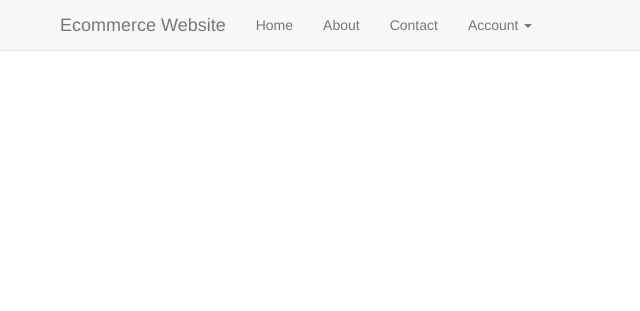
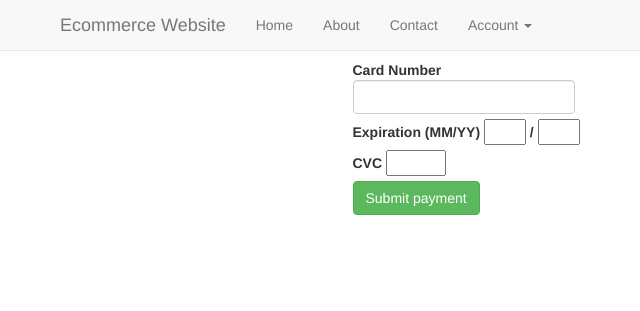
Before and after one commit to henrymbuguak/E-commerce-Site-Created-Using-Django-1.11.1, a Django app: page /checkout/ in a window 1280 px wide. Shown: the top 311 px of the page, without its empty margins (10-650 px from the left). Run offline with Django 3.2, Linux system fonts and the light colour scheme; a user stored in the database is signed in; some libraries are stand-ins or nearby versions.

Commit message:
Adding strip to the application

```diff
--- a/checkout/templates/checkout.html
+++ b/checkout/templates/checkout.html
@@ -1,7 +1,10 @@
 {% extends 'base.html' %}
 
 {% block script %}
-
+    <script>
+        var stripe = Stripe('pk_test_oxFqwE33CrQpO4WJrGPXytwd');
+        var elements = stripe.elements();
+    </script>
 {% endblock %}
 
 {% block jquery %}
@@ -9,5 +12,33 @@
 {% endblock %}
 
 {% block content %}
-
+    <div class="row">
+       <div class="col-sm-6 col-sm-offset-3">
+          <form class="form" action="" method="post" id="payment-form">
+    {% csrf_token %}
+        <span class="payment-errors"></span>
+        <div class="form-row">
+            <label for="">
+                <span>Card Number</span>
+                <input class="form-control" type="text" size="20" data-stripe="number">
+            </label>
+        </div>
+        <div class="form-row">
+            <label for="">
+                <span>Expiration (MM/YY)</span>
+                <input type="text" size="2" data-stripe="exp_month">
+                <span>/</span>
+                <input type="text" size="2" datastripe="exp_year">
+            </label>
+        </div>
+        <div class="form-row">
+            <label for="">
+                <span>CVC</span>
+                <input type="text" size="4" data-stripe="cvc">
+            </label>
+        </div>
+        <input type="submit" class="btn btn-success submit" value="Submit payment">
+    </form>
+       </div>
+    </div>
 {% endblock %}
--- a/onlineshop/settings.py
+++ b/onlineshop/settings.py
@@ -50,6 +50,7 @@ INSTALLED_APPS = [
     'allauth',
     'allauth.account',
     'allauth.socialaccount',
+    'stripe'
 ]
 
 MIDDLEWARE = [
--- a/profiles/templates/base.html
+++ b/profiles/templates/base.html
@@ -25,6 +25,7 @@
 <!-- End container -->
 <script type="text/javascript" src="{% static 'js/jquery.js' %}"></script>
 <script type="text/javascript" src="{% static 'js/bootstrap.min.js' %}"></script>
+<script src="https://js.stripe.com/v3/"></script>
 {% block script %}
 {% endblock %}
 <script>
```
Also changed, not shown: db.sqlite3, 1 other file.
